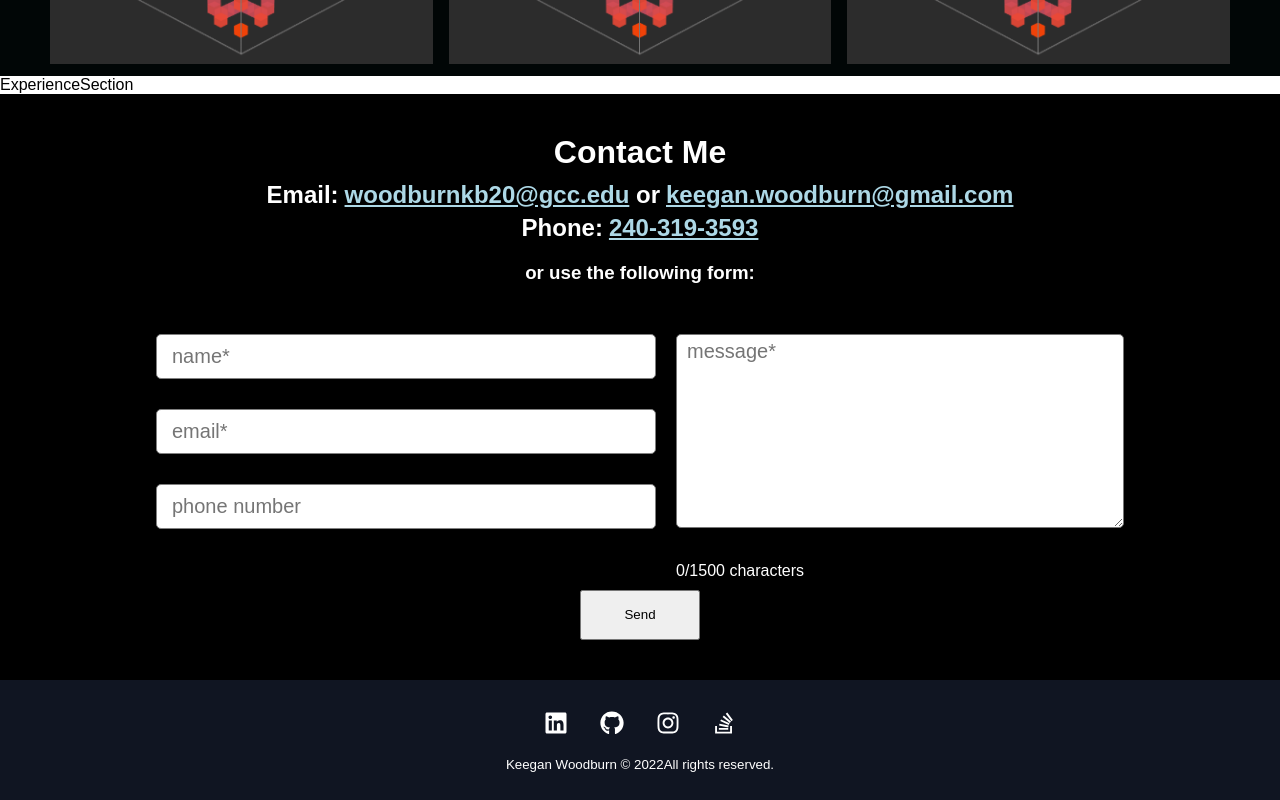
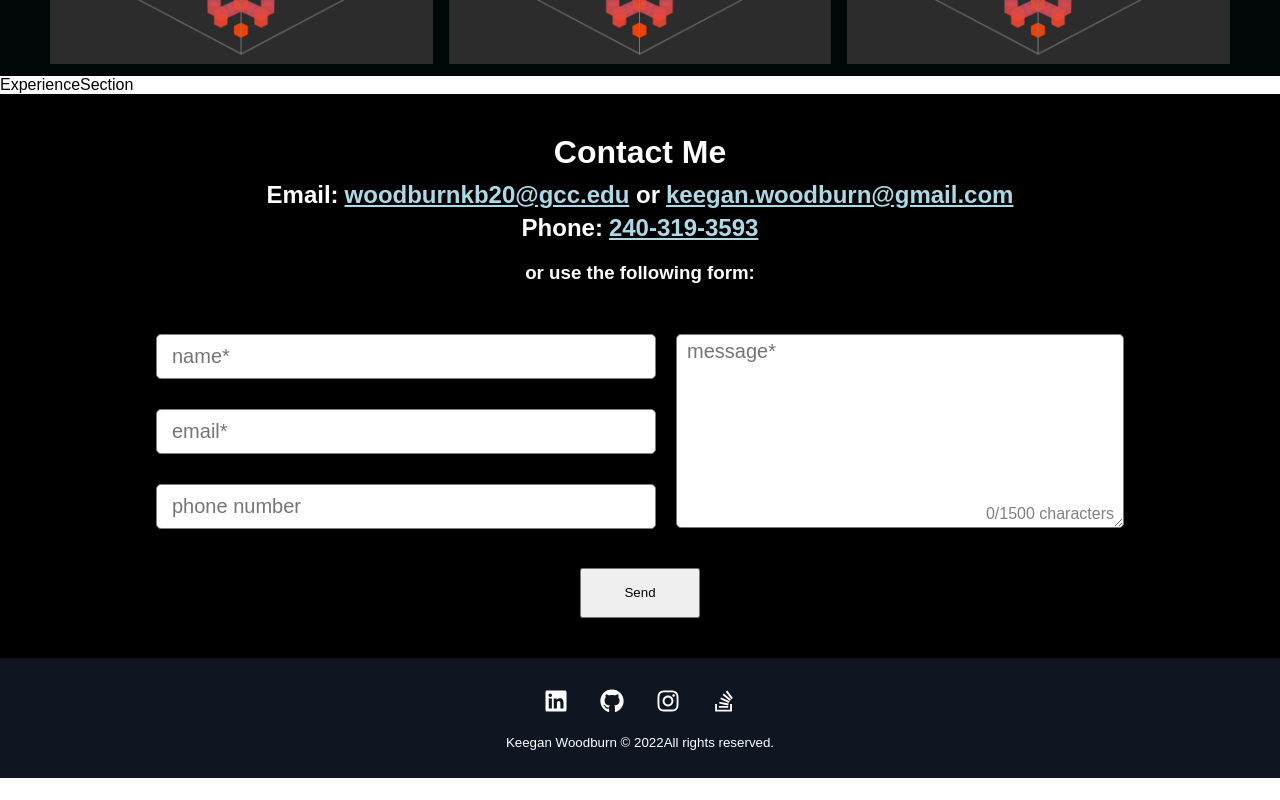
Before and after one commit to TheDeafOne/portfolio, a React (Create React App) app: page / in a window 1280 px wide. Shown: the part 3685-4485 px from the top of the page. After the commit the page ends 4463 px from the top, so only its background shows below. Built offline with nearby package versions, Linux system fonts and the light colour scheme.

Commit message:
styling to maintain contact message height

```diff
--- a/src/components/ContactSection/ContactElements.js
+++ b/src/components/ContactSection/ContactElements.js
@@ -48,13 +48,14 @@ export const FormWrapper = styled.div`
 
 export const FormColumn1 = styled.div`
     margin-right: 20px;
+    max-height: 212px;
 `
 
 export const FormColumn2 = styled.div`
-    height: 100%;
     width: 35%;
+    min-height: 10%;
+    position: relative;
 `
-
 
 export const ContactForm = styled.form`
     width: 100%;
@@ -86,20 +87,30 @@ export const ContactMessage = styled.textarea`
     font-size: 20px;
     padding-left: 10px;
     padding-top: 5px;
-    margin-bottom: 30px;
+    padding-bottom: 20px;
+    margin-bottom: 26px;
     border-radius: 5px;
     outline: none;
     resize: vertical;
 `
 
-export const ContactFormError = styled.li`
-    color: #ffffff;
+export const ContactInputError = styled.li`
     margin-top: -26px;
     margin-bottom: 16px;
     margin-left: 5px;
     color: red;
 `
 
+export const ContactMessageError = styled.li`
+    margin-top: -26px;
+    margin-left: 5px;
+    position: absolute;
+    color: red;
+`
+
 export const ContactFormTip = styled.p`
-    color: white;
+    color: grey;
+    position: absolute;
+    bottom: 35px;
+    right: 10px;
 `
--- a/src/components/ContactSection/index.js
+++ b/src/components/ContactSection/index.js
@@ -1,4 +1,4 @@
-import React, { useState } from 'react'
+import React, { useState, useEffect } from 'react'
 import { useForm } from 'react-hook-form';
 import { init, sendForm } from 'emailjs-com';
 import {
@@ -15,7 +15,8 @@ import {
   ContactForm,
   ContactInput,
   ContactMessage,
-  ContactFormError,
+  ContactInputError,
+  ContactMessageError,
   ContactFormTip,
   ContactFormSubmit
 } from './ContactElements';
@@ -47,6 +48,15 @@ const ContactSection = () => {
       setPhoneNumber(value);
     }
   }
+
+  useEffect(() => {
+    const resizeObserver = new ResizeObserver((element) => {
+      const newHeight = element[0].contentRect.height-30;
+      console.log(newHeight);
+      document.getElementById('contactMessage').setAttribute('style','height: ' + newHeight + 'px;')
+    });
+    resizeObserver.observe(document.getElementById('formColumn2'));
+  }, [])
 
   const message = watch('message') || "";
   const messageCharsLeft = message.length;
@@ -81,7 +91,7 @@ const ContactSection = () => {
           id='contact-form'
           onSubmit={handleSubmit(onSubmit)}>
           <FormWrapper>
-            <FormColumn1>
+            <FormColumn1 id='formColumn1'>
               <ContactInput
                 type='text'
                 name='user_name'
@@ -90,7 +100,7 @@ const ContactSection = () => {
                 aria-invalid={errors.user_name ? 'true' : 'false'}
                 {...register('user_name', {required: 'required'})}/><br />
               {errors.user_name && errors.user_name.type === 'required' && errors.user_name !== undefined && (
-                <ContactFormError>Name is required<br/></ContactFormError>
+                <ContactInputError>Name is required<br/></ContactInputError>
               )}
               <ContactInput
                 type='text'
@@ -99,9 +109,10 @@ const ContactSection = () => {
                 aria-invalid={errors.user_email ? 'true' : 'false'}
                 {...register('user_email', {required: 'required'})}/><br />
               {errors.user_email && errors.user_email.type === 'required' && errors.user_email !== undefined && (
-                <ContactFormError>email is required<br/></ContactFormError>
+                <ContactInputError>email is required<br/></ContactInputError>
               )}
               <ContactInput
+                id='heightInput'
                 type='text'
                 name='user_phone'
                 placeholder='phone number'
@@ -110,18 +121,19 @@ const ContactSection = () => {
                 aria-invalid={errors.user_phone ? 'true' : 'false'}
                 {...register}/>
               </FormColumn1>
-              <FormColumn2>
+              <FormColumn2 id='formColumn2'>
                 <ContactMessage
+                  id='contactMessage'
                   type='text'
                   name='message'
                   placeholder='message*'
                   maxLength='1500'
                   aria-invalid={errors.message ? 'true' : 'false'}
-                  {...register('message', {required: 'required'})} /><br />
+                  {...register('message', {required: 'required'})} />
+                  <ContactFormTip>{messageCharsLeft}/1500 characters</ContactFormTip>
                 {errors.message && errors.message.type === 'required' && errors.message !== undefined && (
-                  <ContactFormError>message is required<br/></ContactFormError>
-                  )}
-                <ContactFormTip>{messageCharsLeft}/1500 characters</ContactFormTip>
+                  <ContactMessageError>message is required<br/></ContactMessageError>
+                )}
               </FormColumn2>
             </FormWrapper>
           <ContactFormSubmit type='submit' value='Send' />
```
